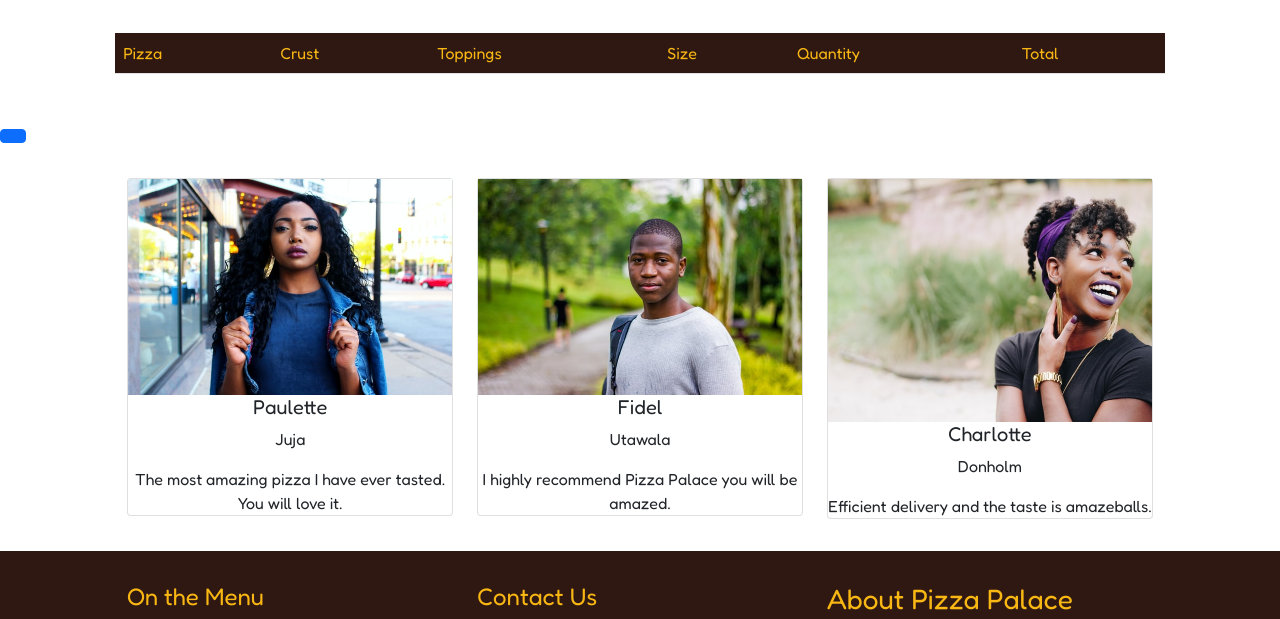
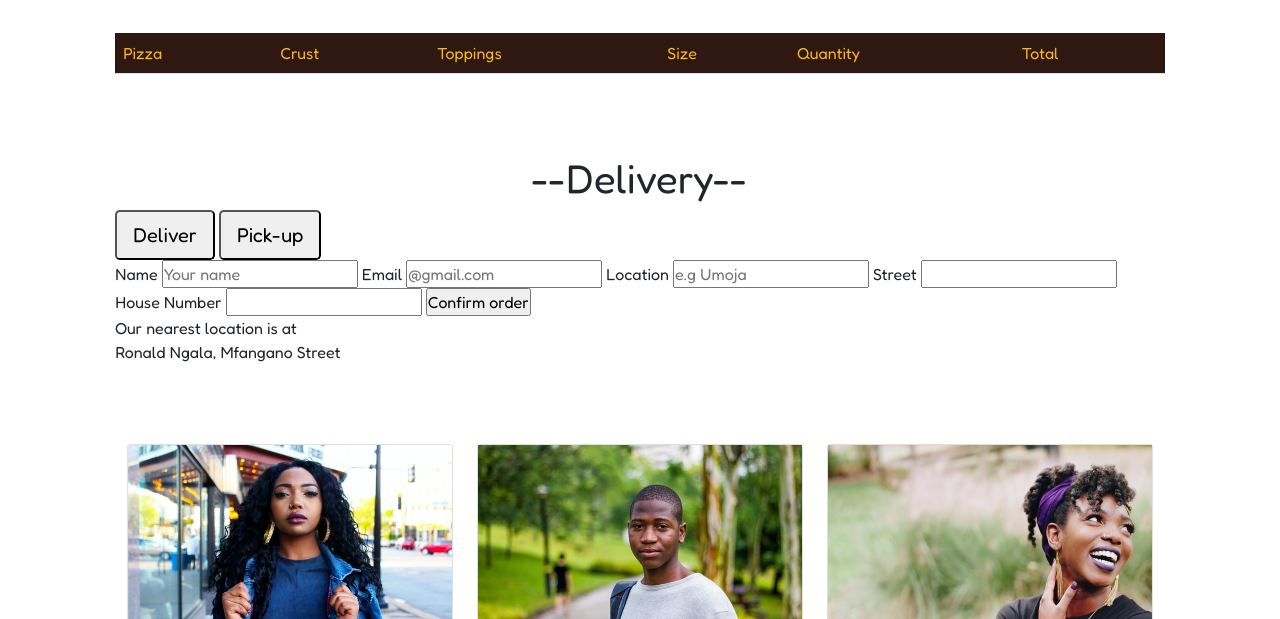
Before and after one commit to Charlotte-Natasha/PizzaPalace_, a plain HTML site: page index.html in a window 1280 px wide. Shown: the part 1720-2339 px from the top of the page. Drawn offline with nearby package versions, Linux system fonts and the light colour scheme.

Commit message:
added delivery options

```diff
--- a/index.html
+++ b/index.html
@@ -285,24 +285,30 @@
 </div>
 </section>
 <!--Delivery Modal-->
- <!--Select Delivery Modal-->
- <button type="button" id="deliveryBtn" class="btn btn-primary" data-bs-toggle="modal"
- data-bs-target="#deliveryModal">
-</button>
-<div class="modal fade" id="deliveryModal" tabindex="-1" aria-labelledby="deliveryModal" aria-hidden="true">
- <div class="modal-dialog">
-     <div class="modal-content">
-         <div class="modal-body">
-             Delivery will cost an extra Ksh.200 depending on location.
-         </div>
-         <div class="modal-footer">
-             <button type="button" class="btn btn-success" id="deliveryProceed">Proceed</button>
-             <button type="button" class="btn btn-danger" id="deliveryCanceled"
-                 data-bs-dismiss="modal">Cancel</button>
-         </div>
-     </div>
- </div>
+ <!--Select Delivery-->
+<section class="delivery">
+<div class="deliver">
+  <h1 class="text-center">--Delivery--</h1>
+  <button class="btn-lg" id="deliver">Deliver</button>
+  <button class="btn-lg" id="pickUp">Pick-up</button>
+  <div class="details hidden">
+<label for="name">Name</label>
+<input type="text" name="" required placeholder="Your name" id="name">
+<label for="email">Email</label>
+<input type="text" name="email" required placeholder="@gmail.com" id="email">
+<label for="location">Location</label>
+<input type="text" name="location" required placeholder="e.g Umoja" id="location">
+<label for="street">Street</label>
+<input type="street" name="street" required  id="street">
+<label for="houseNo">House Number</label>
+<input type="text" name="houseNo" id="houseNo">
+<input type="submit" value="Confirm order">
+  </div>
+  <div class="pickUp hidden">
+    <p>Our nearest location is at <br>Ronald Ngala, Mfangano Street </p>
+  </div>
 </div>
+</section>
 <!--Reviews-->
 <section class="reviews">
 	<div class="customer-feedback">
```
